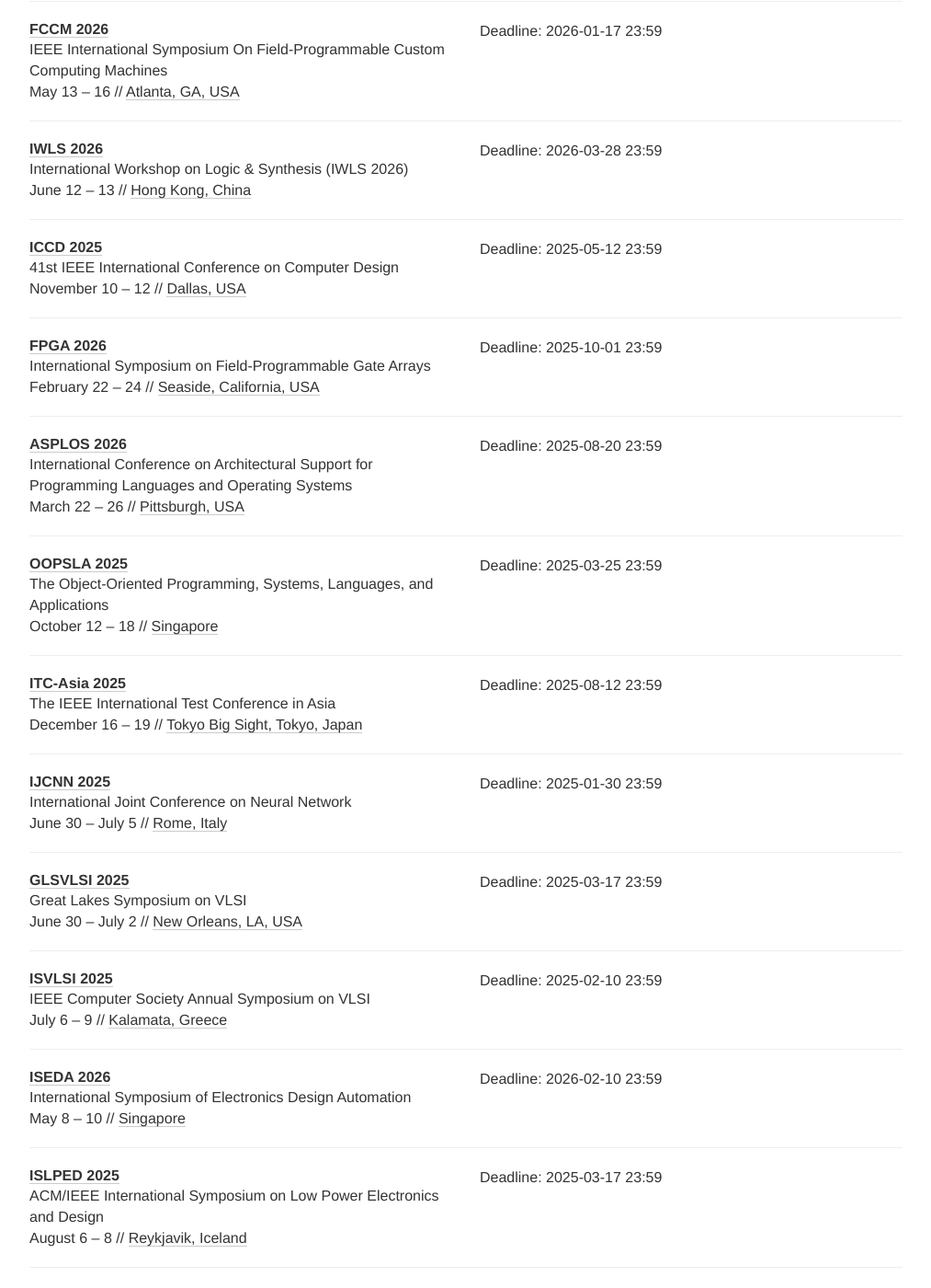
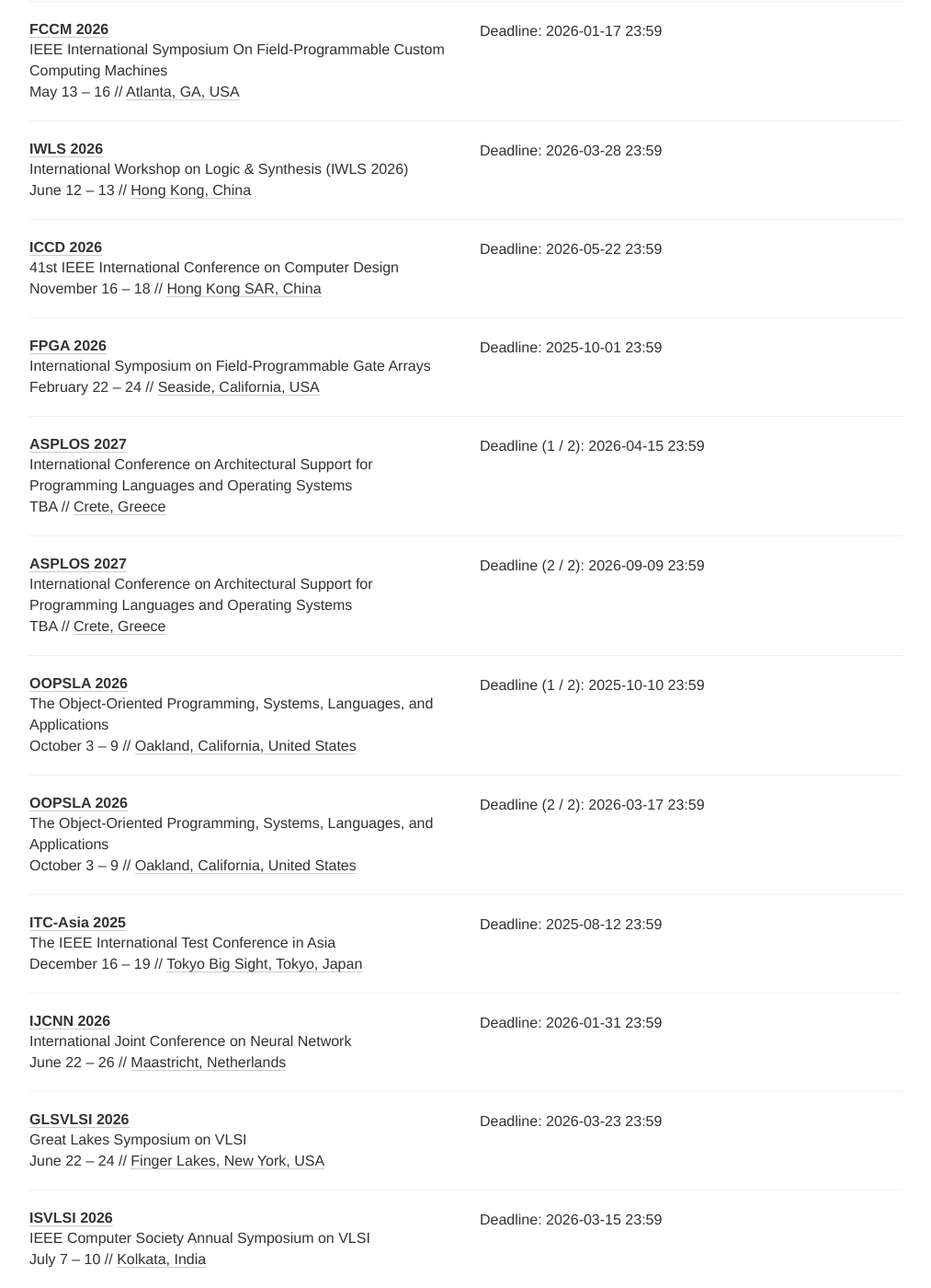
Before and after one commit to Gy-Hu/EDA_FV_conference_deadline, a Jekyll site: the page built from index.html, in a window 1280 px wide and 1400 px high, scrolled down 2873 px. Shown: the whole window at 92% size, without its empty margins (133-1146 px from the left). Built offline with Jekyll 4.4.1, drawn with Linux system fonts in a browser that asks for light colours; nearby versions of some CDN libraries; comment, search, counter and statistics services are not loaded; some of the changed text lies outside the part shown.

Commit message:
update CFP ddl

```diff
--- a/_data/conferences.yml
+++ b/_data/conferences.yml
@@ -19,12 +19,12 @@
   tags: [FV]
 
 - name: CDC
-  year: 2025
-  date: "December 10 - 12"
+  year: 2026
+  date: "December 15 - 18"
   description: Conference on Decision and Control
-  link: https://cdc2025.ieeecss.org/
-  deadline: ["2025-09-03 23:59"]
-  place: Rio de Janeiro, Brazil
+  link: https://cdc2026.ieeecss.org/
+  deadline: ["2026-03-31 23:59"]
+  place: Honolulu, Hawaii, USA
   tags: [CS]
 
 - name: TACAS
@@ -38,12 +38,12 @@
   tags: [FV]
 
 - name: ICCAD
-  year: 2025
-  date: "October 26 - 30"
+  year: 2026
+  date: "November 8 - 12"
   description: The International Conference on Computer-Aided Design
-  link: https://2025.iccad.com/
-  deadline: ["2025-04-21 23:59"]
-  place: Munich, Germany
+  link: https://iccad.com/2026
+  deadline: ["2026-04-14 23:59"]
+  place: San Jose, California, USA
   tags: [EDA]
 
 - name: DATE
@@ -56,21 +56,21 @@
   tags: [EDA]
 
 - name: MLCAD
-  year: 2025
-  date: "September 8 - 10"
+  year: 2026
+  date: "September 7 - 9"
   description: Machine Learning for CAD
-  link: https://mlcad.org/symposium/2025/
-  deadline: ["2025-05-30 23:59"]
-  place: Santa Cruz, California, USA
+  link: https://mlcad.org/symposium/2026/
+  deadline: ["2026-05-23 23:59"]
+  place: Seogwipo, Jeju, South Korea
   tags: [EDA, ML]
 
 - name: FMCAD
-  year: 2025
-  date: "October 6 - 10"
+  year: 2026
+  date: "September 14 - 18"
   description: Formal Methods in Computer-Aided Design
-  link: https://fmcad.org/FMCAD25/
-  deadline: ["2025-05-05 23:59"]
-  place: Menlo Park, California, USA
+  link: https://fmcad.org/FMCAD26/
+  deadline: ["2026-05-03 23:59"]
+  place: Graz, Austria
   tags: [EDA, FV]
 
 - name: NFM
@@ -78,26 +78,26 @@
   date: "May 5 - 7"
   description: NASA Formal Methods Symposium
   link: https://nfm2026.github.io/
-  deadline: ["2026-01-10 23:59"]
+  deadline: ["2026-01-24 23:59"]
   place: University of Southern California, Los Angeles, California, USA
   tags: [FV]
 
 - name: ECAI
-  year: 2025
-  date: "October 25 - 30"
+  year: 2026
+  date: "August 15 - 21"
   description: European Conference on Artificial Intelligence
-  link: https://ecai2025.org/
-  deadline: ["2025-05-06 23:59"]
-  place: Bologna, Italy
+  link: https://2026.ijcai.org/
+  deadline: ["2026-01-19 23:59"]
+  place: Bremen, Germany
   tags: [ML]
 
 - name: CAV
-  year: 2025
-  date: "July 21 - 25"
+  year: 2026
+  date: "July 26 - 29"
   description: International Conference on Computer Aided Verification
-  link: https://i-cav.github.io/2025/
-  deadline: ["2025-01-31 23:59"]
-  place: Zagreb, Croatia
+  link: https://conferences.i-cav.org/2026/
+  deadline: ["2026-01-28 23:59"]
+  place: Lisbon, Portugal
   tags: [FV]
 
 - name: ITC
@@ -157,21 +157,21 @@
   tags: [FV]
 
 - name: RV
-  year: 2025
-  date: "September 15 - 19"
+  year: 2026
+  date: "October 6 - 9"
   description: International Conference on Runtime Verification
-  link: https://rv25.isec.tugraz.at
-  deadline: ["2025-05-30 23:59"]
-  place: Graz, Austria
+  link: https://rv2026.smithengineering.queensu.ca/
+  deadline: ["2026-05-31 23:59"]
+  place: Kingston, Ontario, Canada
   tags: [FV]
 
 - name: ICFEM
-  year: 2025
-  date: "November 10 - 13"
+  year: 2026
+  date: "November 17 - 20"
   description: International Conference on Formal Engineering Methods
-  link: https://icfem2025.github.io/
-  deadline: ["2025-06-15 23:59"]
-  place: Hangzhou, China
+  link: https://icfem2026.github.io/
+  deadline: ["2026-06-08 23:59"]
+  place: Southampton, United Kingdom
   tags: [FV]
 
 - name: ICTAC
@@ -221,12 +221,12 @@
   tags: [EDA]
 
 - name: ICCD
-  year: 2025
-  date: "November 10 - 12"
+  year: 2026
+  date: "November 16 - 18"
   description: 41st IEEE International Conference on Computer Design
-  link: http://www.iccd-conf.com/
-  deadline: ["2025-05-12 23:59"]
-  place: Dallas, USA
+  link: https://www.iccd-conf.com/2026/
+  deadline: ["2026-05-22 23:59"]
+  place: Hong Kong SAR, China
   tags: [EDA]
 
 - name: FPGA
@@ -239,22 +239,22 @@
   tags: [EDA]
 
 - name: ASPLOS
-  year: 2026
-  date: "March 22 - 26"
+  year: 2027
+  date: "TBA"
   description: International Conference on Architectural Support for Programming Languages
     and Operating Systems
-  link: https://www.asplos-conference.org/asplos2026/
-  deadline: ["2025-08-20 23:59"]
-  place: Pittsburgh, USA
+  link: https://www.asplos-conference.org/asplos2027/
+  deadline: ["2026-04-15 23:59", "2026-09-09 23:59"]
+  place: Crete, Greece
   tags: [PL]
 
 - name: OOPSLA
-  year: 2025
-  date: "October 12 - 18"
+  year: 2026
+  date: "October 3 - 9"
   description: The Object-Oriented Programming, Systems, Languages, and Applications
-  link: https://2025.splashcon.org/track/OOPSLA
-  deadline: ["2025-03-25 23:59"]
-  place: Singapore
+  link: https://2026.splashcon.org/track/OOPSLA-2026
+  deadline: ["2025-10-10 23:59", "2026-03-17 23:59"]
+  place: Oakland, California, United States
   tags: [PL]
 
 - name: ITC-Asia
@@ -267,30 +267,30 @@
   tags: [TES]
 
 - name: IJCNN
-  year: 2025
-  date: "June 30 - July 5"
+  year: 2026
+  date: "June 22 - 26"
   description: International Joint Conference on Neural Network
-  link: https://2025.ijcnn.org/
-  deadline: ["2025-01-30 23:59"]
-  place: Rome, Italy
+  link: https://attend.ieee.org/wcci-2026/
+  deadline: ["2026-01-31 23:59"]
+  place: Maastricht, Netherlands
   tags: [ML]
 
 - name: GLSVLSI
-  year: 2025
-  date: "June 30 - July 2"
+  year: 2026
+  date: "June 22 - 24"
   description: Great Lakes Symposium on VLSI
   link: https://www.glsvlsi.org/
-  deadline: ["2025-03-17 23:59"]
-  place: New Orleans, LA, USA
+  deadline: ["2026-03-23 23:59"]
+  place: Finger Lakes, New York, USA
   tags: [EDA]
 
 - name: ISVLSI
-  year: 2025
-  date: "July 6 - 9"
+  year: 2026
+  date: "July 7 - 10"
   description: IEEE Computer Society Annual Symposium on VLSI
-  link: https://www.computer.org/conferences/isvlsi-cfp
-  deadline: ["2025-02-10 23:59"]
-  place: Kalamata, Greece
+  link: https://ieee-isvlsi.github.io/ISVLSI_2026_Website/
+  deadline: ["2026-03-15 23:59"]
+  place: Kolkata, India
   tags: [EDA]
 
 - name: ISEDA
@@ -298,17 +298,17 @@
   date: "May 8 - 10"
   description: International Symposium of Electronics Design Automation
   link: https://www.eda2.com/iseda/index.html
-  deadline: ["2026-02-10 23:59"]
+  deadline: ["2026-02-28 23:59"]
   place: Singapore
   tags: [EDA]
 
 - name: ISLPED
-  year: 2025
+  year: 2026
   date: "August 6 - 8"
   description: ACM/IEEE International Symposium on Low Power Electronics and Design
-  link: https://www.islped.org/2025/
-  deadline: ["2025-03-17 23:59"]
-  place: Reykjavik, Iceland
+  link: https://www.islped.org/2026/
+  deadline: ["2026-03-18 23:59"]
+  place: Evanston, Illinois, USA
   tags: [EDA]
 
 - name: VSTTE
@@ -331,12 +331,12 @@
   tags: [FV]
 
 - name: LICS
-  year: 2025
-  date: "June 23 - 26"
+  year: 2026
+  date: "July 20 - 23"
   description: ACM/IEEE Symposium on Logic in Computer Science
-  link: https://lics.siglog.org/lics25/
-  deadline: ["2025-01-23 23:59"]
-  place: Singapore
+  link: https://lics.siglog.org/lics26/
+  deadline: ["2026-01-22 23:59"]
+  place: Lisbon, Portugal
   tags: [FV]
 
 - name: LAD
@@ -358,12 +358,12 @@
   tags: [EDA]
 
 - name: Internetware
-  year: 2025
-  date: "June 20 - 22"
+  year: 2026
+  date: "July 18 - 20"
   description: Asia-Pacific Symposium on Internetware
-  link: https://conf.researchr.org/home/internetware-2025
-  deadline: ["2025-03-31 23:59"]
-  place: Trondheim, Norway
+  link: https://conf.researchr.org/home/internetware-2026
+  deadline: ["2026-04-04 23:59"]
+  place: Gold Coast, Australia
   tags: [FV]
 
 - name: OSDA
@@ -412,12 +412,12 @@
   tags: [PL]
 
 - name: PLDI
-  year: 2025
-  date: "June 16 - 20"
+  year: 2026
+  date: "June 15 - 19"
   description: Programming Language Design and Implementation
-  link: https://pldi25.sigplan.org/
-  deadline: ["2024-11-14 23:59"]
-  place: Seoul, South Korea
+  link: https://pldi26.sigplan.org/
+  deadline: ["2025-11-13 23:59"]
+  place: Boulder, Colorado, United States
   tags: [PL]
 
 - name: ISPD
@@ -458,12 +458,12 @@
   tags: [EDA]
 
 - name: POPL
-  year: 2025
-  date: "January 19 - 25"
+  year: 2026
+  date: "January 11 - 17"
   description: SIGPLAN Symposium on Principles of Programming Languages
-  link: https://popl25.sigplan.org/
-  deadline: ["2024-07-11 23:59"]
-  place: Denver, Colorado, United States
+  link: https://popl26.sigplan.org/
+  deadline: ["2025-07-10 23:59"]
+  place: Rennes, France
   tags: [FV]
 
 - name: SASIMI
@@ -476,12 +476,12 @@
   tags: [EDA]
 
 - name: APSEC
-  year: 2025
-  date: "December 1 - 5"
+  year: 2026
+  date: "December 7 - 10"
   description: The Asia-Pacific Software Engineering Conference
-  link: https://conf.researchr.org/home/apsec-2025
-  deadline: ["2025-07-19 23:59"]
-  place: Macau, China
+  link: https://conf.researchr.org/home/apsec-2026
+  deadline: ["2026-07-13 23:59"]
+  place: Bali, Indonesia
   tags: [FV]
 
 - name: iFM
@@ -497,9 +497,9 @@
   year: 2026
   date: "April 12 - 13"
   description: International Conference on Formal Methods in Software Engineering
-  link: https://conf.researchr.org/home/formalise-2025
+  link: https://conf.researchr.org/home/formalise-2026
   deadline: ["2025-11-06 23:59"]
-  place: Lisbon, Portugal
+  place: Rio de Janeiro, Brazil
   tags: [FV]
 
 - name: IJCAR
@@ -521,10 +521,10 @@
   tags: [FV, ML]
 
 - name: ICTAI
-  year: 2025
-  date: "November 3 - 5"
+  year: 2026
+  date: "November 2 - 4"
   description: International Conference on Tools with Artificial Intelligence
-  link: https://ictai.computer.org/
-  deadline: ["2025-07-15 23:59"]
-  place: Athens, Greece
+  link: https://ictai.computer.org/2026/
+  deadline: ["2026-06-30 23:59"]
+  place: Boca Raton, Florida, USA
   tags: [ML]
```
